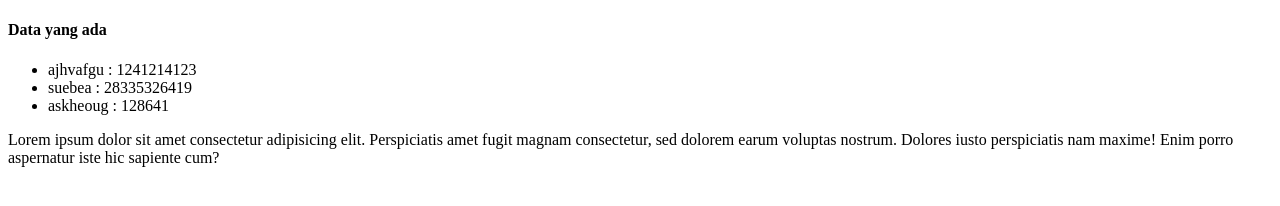
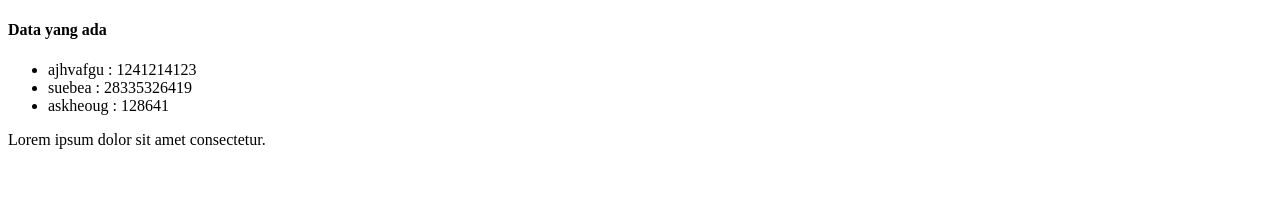
Before and after one commit to sbasshub/b-m, a plain HTML site: page index.html in a window 1280 px wide. Drawn offline with Linux system fonts and the light colour scheme.

Commit message:
meringkas paragraf

```diff
--- a/index.html
+++ b/index.html
@@ -13,6 +13,6 @@
         <li>suebea : 28335326419</li>
         <li>askheoug : 128641</li>
     </ul>
-    <p>Lorem ipsum dolor sit amet consectetur adipisicing elit. Perspiciatis amet fugit magnam consectetur, sed dolorem earum voluptas nostrum. Dolores iusto perspiciatis nam maxime! Enim porro aspernatur iste hic sapiente cum?</p>
+    <p>Lorem ipsum dolor sit amet consectetur.</p>
 </body>
 </html>
```
